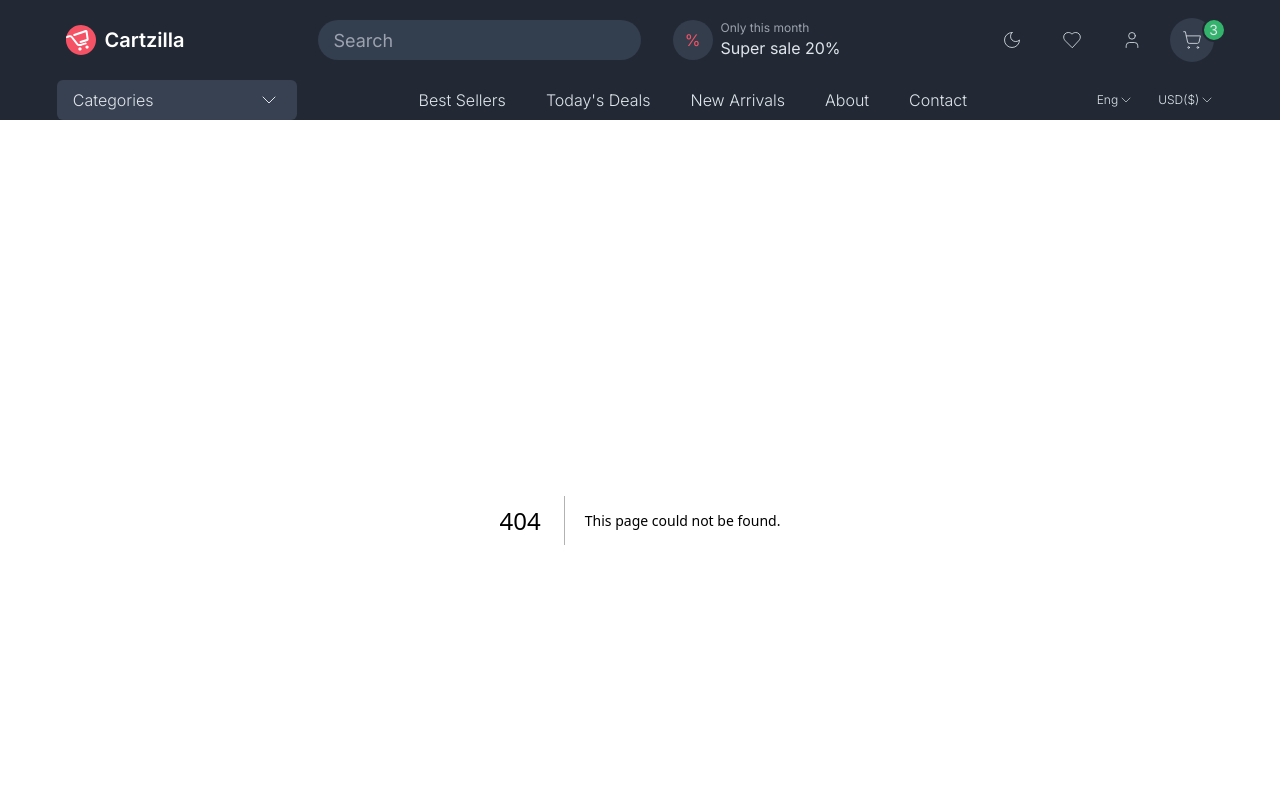
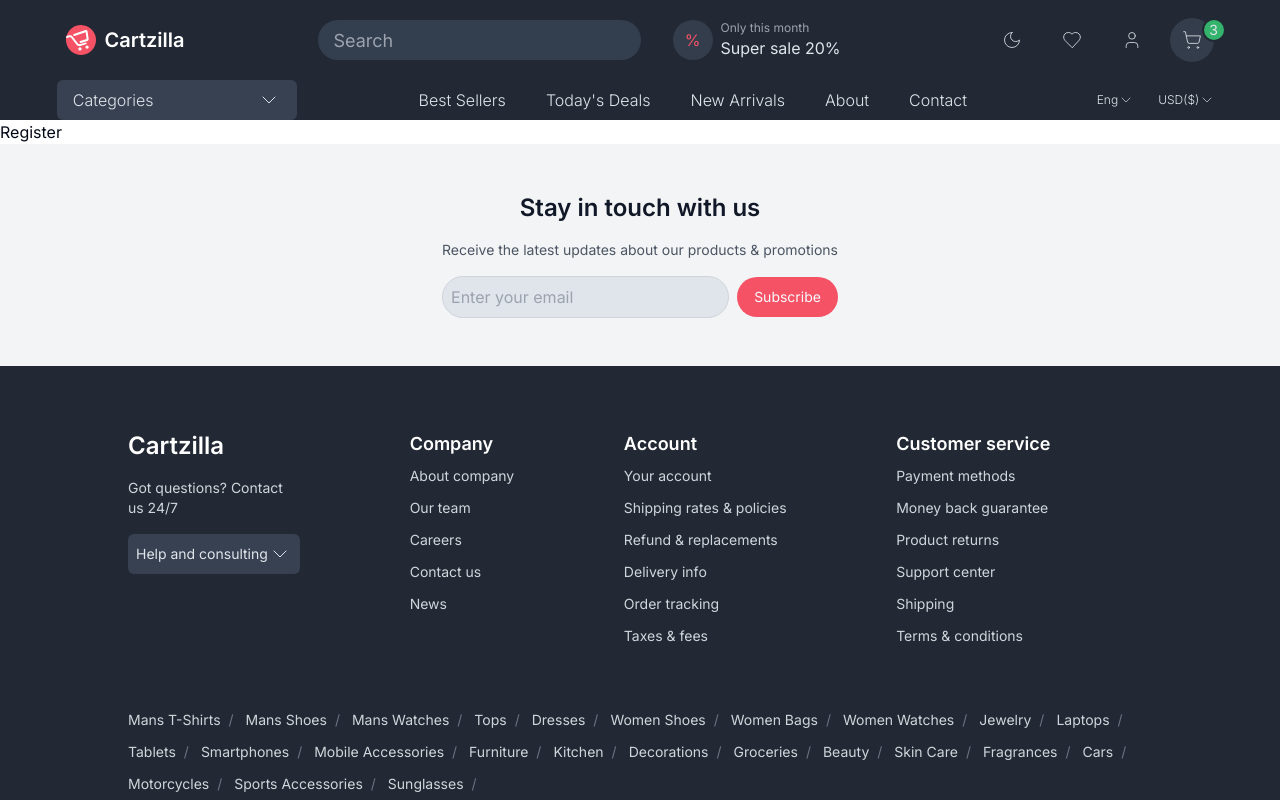
Before and after one commit to rikimario/Cartzilla-NextJs, a Next.js app: page /register in a window 1280 px wide. Before the commit this address had no page. Shown: the top 800 px of the page. Built offline with nearby package versions, Linux system fonts and the light colour scheme.

Commit message:
add register page

```diff
--- /dev/null
+++ b/src/app/register/page.tsx
@@ -0,0 +1,5 @@
+import React from "react";
+
+export default function Register() {
+  return <div>Register</div>;
+}
```
